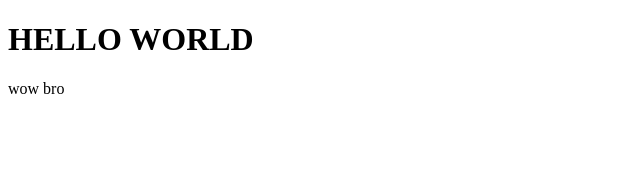
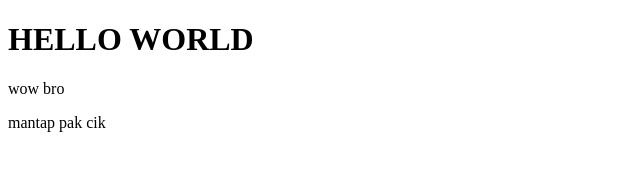
Before and after one commit to chiplux/testgit, a plain HTML site: page index.html in a window 1280 px wide. Shown: the whole page, without its empty margins (0-640 px from the left). Drawn offline with Linux system fonts and the light colour scheme.

Commit message:
add more paragraph

```diff
--- a/index.html
+++ b/index.html
@@ -9,5 +9,6 @@
 <body>
     <h1>HELLO WORLD</h1>
     <p>wow bro</p>
+    <p>mantap pak cik</p>
 </body>
 </html>
```
